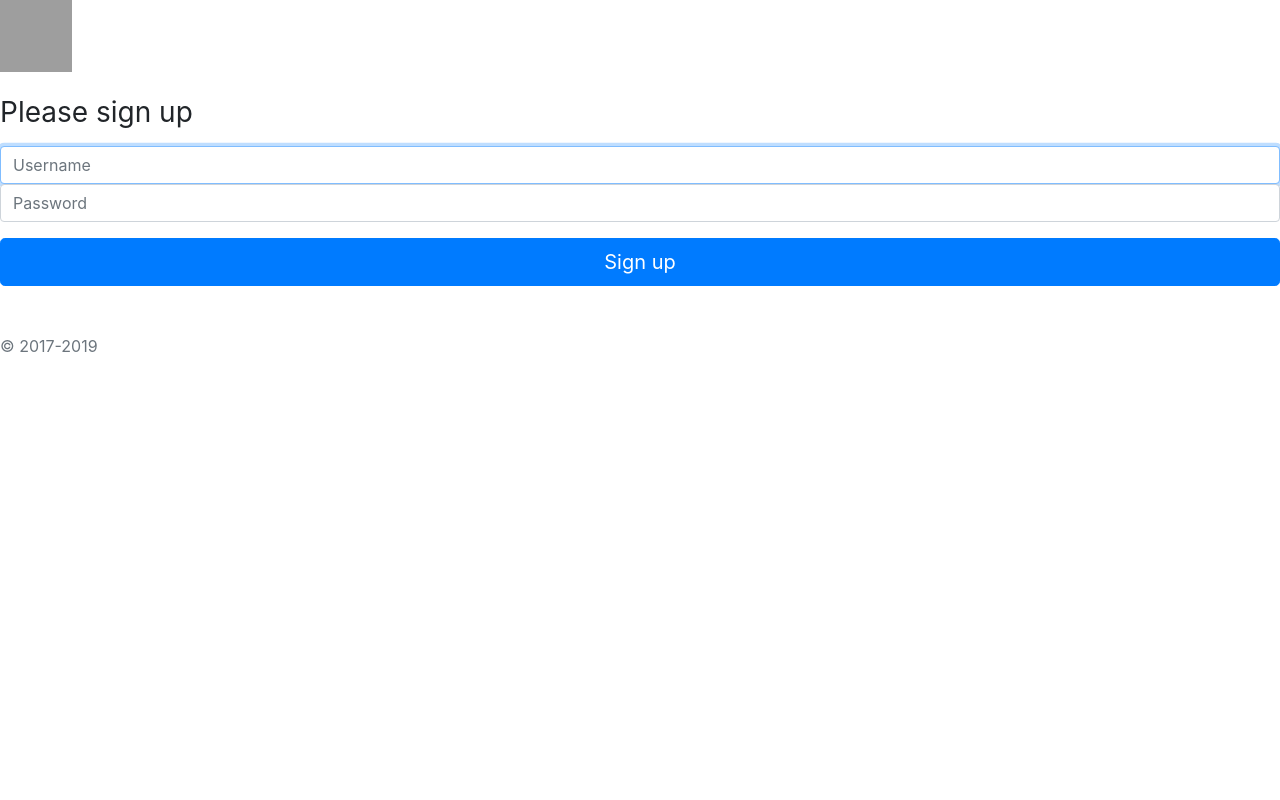
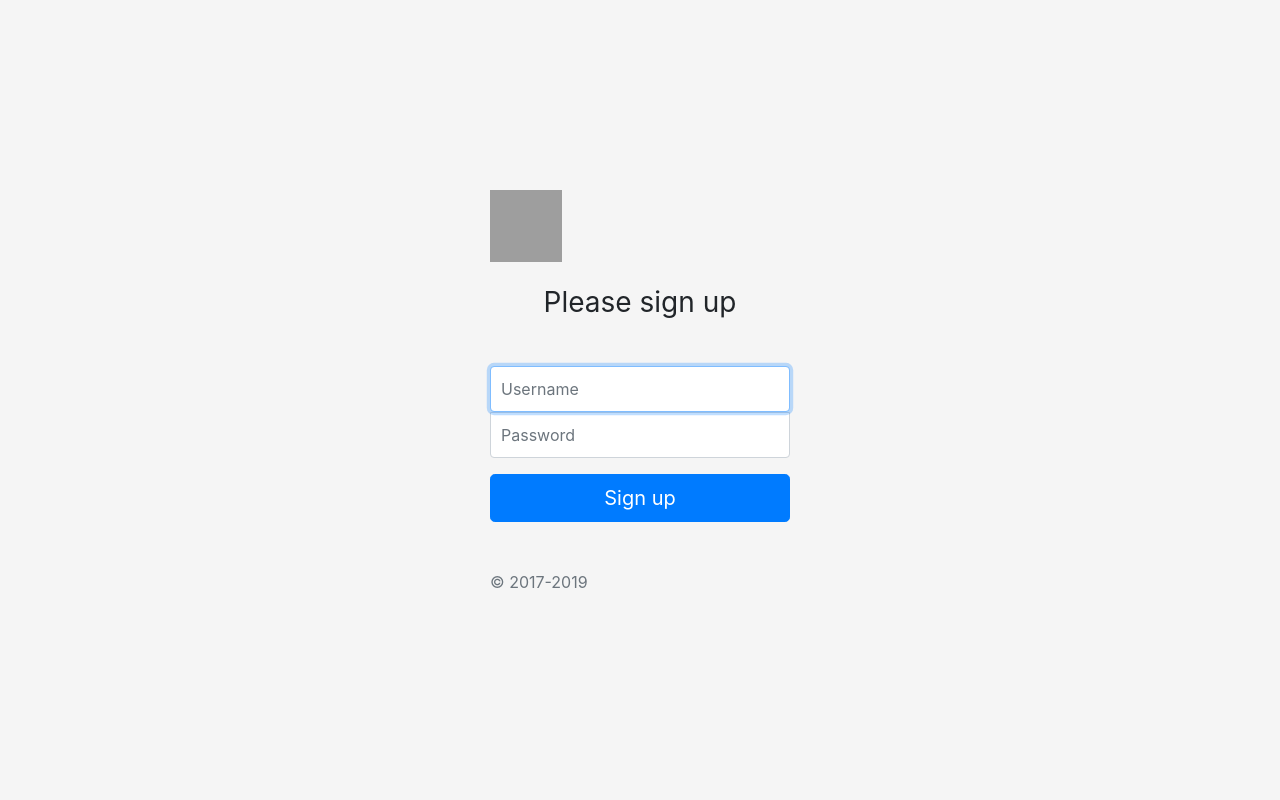
Before and after one commit to Hiro710/Boardapp, a Django app: page /signup/ in a window 1280 px wide. Run offline with Django 3.2, Linux system fonts and the light colour scheme; some libraries are stand-ins or nearby versions; grey boxes are pictures that could not be loaded.

Commit message:
add style.css/fix settings and urls/fix signup.html

```diff
--- a/boardproject/urls.py
+++ b/boardproject/urls.py
@@ -7,4 +7,4 @@ urlpatterns = [
     path('admin/', admin.site.urls),
     # アプリへの繋ぎこみ
     path('', include('boardapp.urls')),
-]+ static(settings.MEDIA_URL, document_root=settings.MEDIA_ROOT)
+]+ static(settings.MEDIA_URL, document_root=settings.MEDIA_ROOT)+ static(settings.STATIC_URL, document_root=settings.STATIC_ROOT)
--- /dev/null
+++ b/static/style.css
@@ -0,0 +1,54 @@
+html,
+body {
+    height: 100%;
+}
+
+body {
+    display: -ms-flexbox;
+    display: flex;
+    -ms-flex-align: center;
+    align-items: center;
+    padding-top: 40px;
+    padding-bottom: 40px;
+    background-color: #f5f5f5;
+}
+
+.form-signin {
+    width: 100%;
+    max-width: 330px;
+    padding: 15px;
+    margin: auto;
+}
+
+.form-signin .checkbox {
+    font-weight: 400;
+}
+
+.form-signin .form-control {
+    position: relative;
+    box-sizing: border-box;
+    height: auto;
+    padding: 10px;
+    font-size: 16px;
+}
+
+.form-signin .form-control:focus {
+    z-index: 2;
+}
+
+.form-signin input[type="email"] {
+    margin-bottom: -1px;
+    border-bottom-right-radius: 0;
+    border-bottom-left-radius: 0;
+}
+
+.form-signin input[type="password"] {
+    margin-bottom: 10px;
+    border-top-left-radius: 0;
+    border-top-right-radius: 0;
+}
+
+h1 {
+    padding-bottom: 30px;
+    text-align: center;
+}
--- a/templates/signup.html
+++ b/templates/signup.html
@@ -1,4 +1,10 @@
 {% extends 'base.html' %}
+<!--load staticでstaticファイル場所を呼び出す-->
+{% load static %}
+
+{% block customcss %}
+<link rel='stylesheet' type='text/css' href="{% static 'style.css' %}">
+{% endblock customcss %}
 
 {% block content %}
 <form class="form-signin" method="POST" action=''>{% csrf_token %}
```
Also changed, not shown: boardproject/settings.py (+6 -1 lines).
